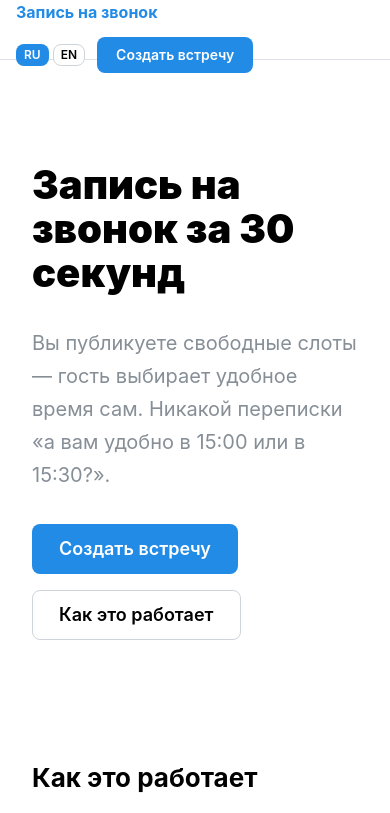
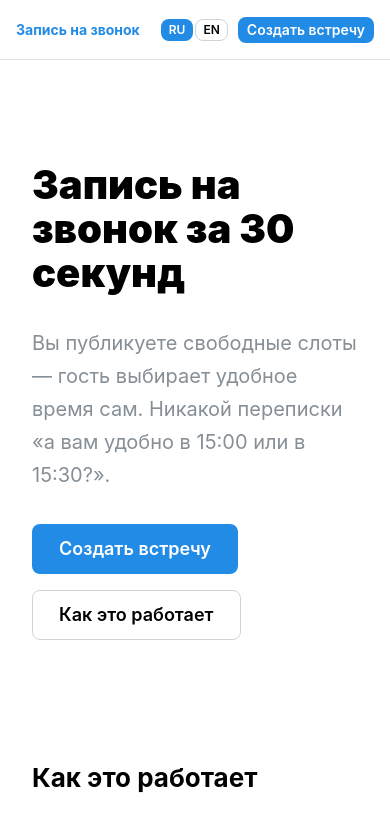
Before and after one commit to Pir-4/ai-for-developers-project-386, a React (Vite) app in the folder web/: page / in a window 390 px wide. Shown: the top 813 px of the page. Built offline with nearby package versions, Linux system fonts and the light colour scheme.

Commit message:
fix(web): keep landing header single-line on small screens

```diff
--- a/web/src/components/SiteHeader.tsx
+++ b/web/src/components/SiteHeader.tsx
@@ -5,7 +5,7 @@ import { audiencesHref, createMeetingHref, howHref } from '../links.ts'
 function LocaleSwitcher() {
   const { locale, setLocale } = useLandingLocale()
   return (
-    <Group gap={4} aria-label="Language">
+    <Group gap={2} wrap="nowrap" aria-label="Language">
       <Button
         size="compact-xs"
         variant={locale === 'ru' ? 'filled' : 'default'}
@@ -30,11 +30,22 @@ export function SiteHeader() {
   const t = useLanding()
   return (
     <AppShell.Header>
-      <Group h="100%" px="md" justify="space-between" gap="sm">
-        <Anchor href="/" fw={700} underline="never">
+      <Group h="100%" px="md" justify="space-between" gap="sm" wrap="nowrap">
+        <Anchor
+          href="/"
+          fw={700}
+          underline="never"
+          style={{
+            minWidth: 0,
+            overflow: 'hidden',
+            textOverflow: 'ellipsis',
+            whiteSpace: 'nowrap',
+            fontSize: 'clamp(0.875rem, 2.8vw, 1.1rem)',
+          }}
+        >
           {t.logo}
         </Anchor>
-        <Group gap="md" visibleFrom="sm">
+        <Group gap="md" visibleFrom="xs">
           <Anchor href={howHref} size="sm" underline="never">
             {t.nav.how}
           </Anchor>
@@ -42,9 +53,9 @@ export function SiteHeader() {
             {t.nav.owners}
           </Anchor>
         </Group>
-        <Group gap="sm">
+        <Group gap="xs" wrap="nowrap">
           <LocaleSwitcher />
-          <Button component="a" href={createMeetingHref} size="sm">
+          <Button component="a" href={createMeetingHref} size="compact-sm">
             {t.createMeeting}
           </Button>
         </Group>
```
